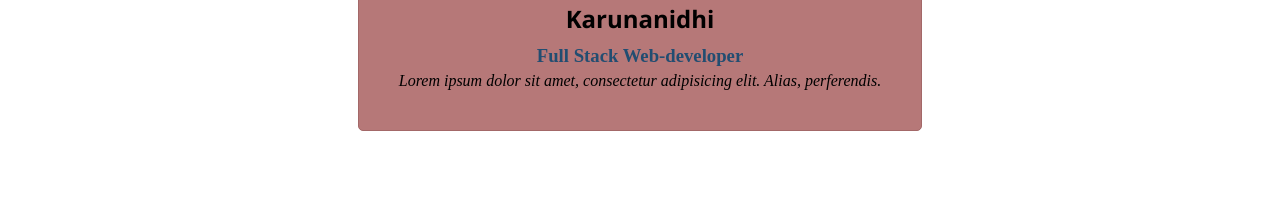
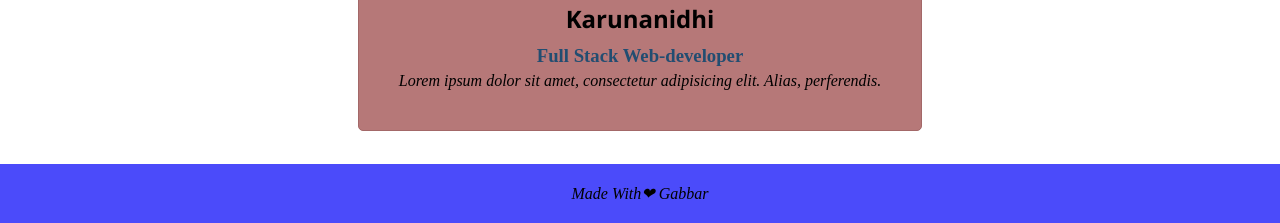
Before and after one commit to Gabbar-sharma11/Testimonials, a plain HTML site: page index.html in a window 1280 px wide. Shown: the part 618-841 px from the top of the page. Before the commit the page ends 800 px from the top, so only its background shows below. Drawn offline with Linux system fonts and the light colour scheme.

Commit message:
Update index.html

```diff
--- a/index.html
+++ b/index.html
@@ -32,6 +32,6 @@
             </div>
         </section>
     </main>
-
+        <footer><p>Made With<span>❤</span> Gabbar</p></footer>
 </body>
 </html>
```
